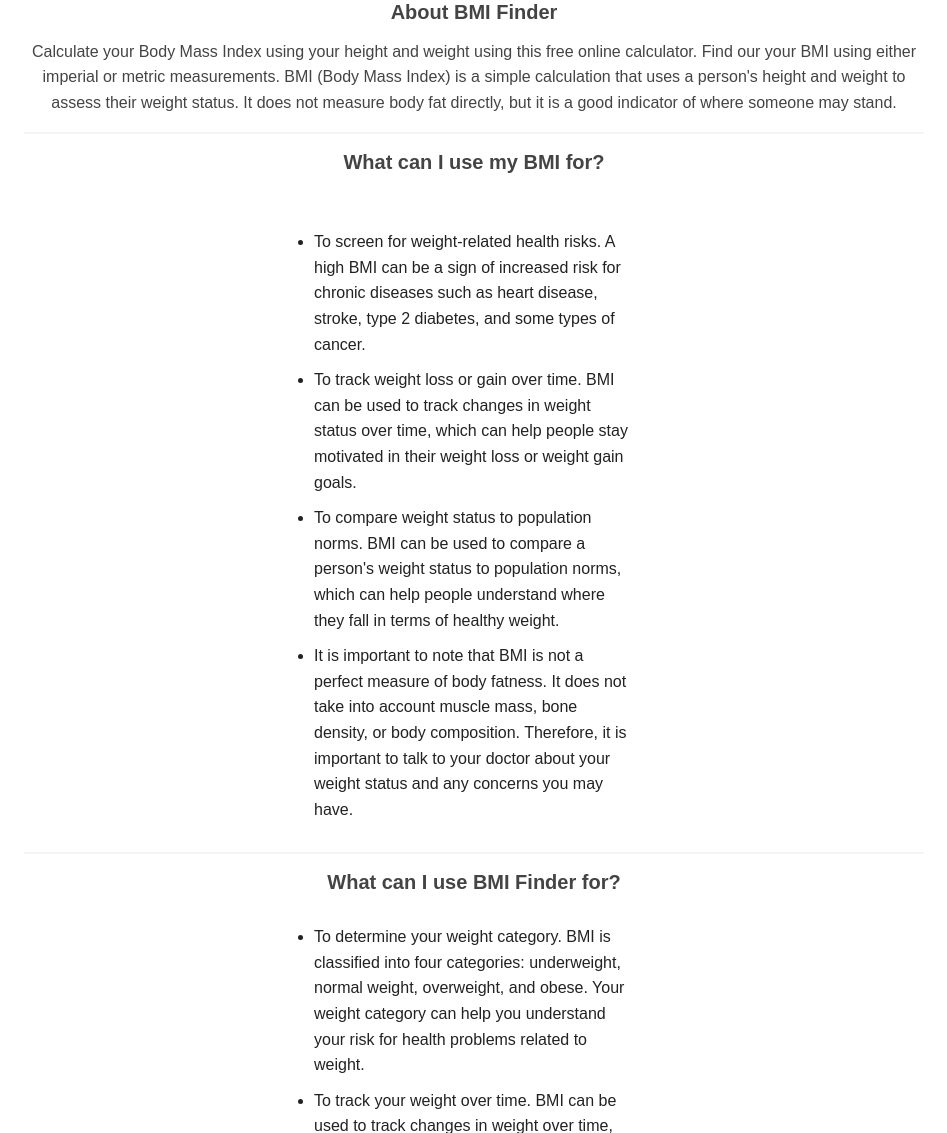
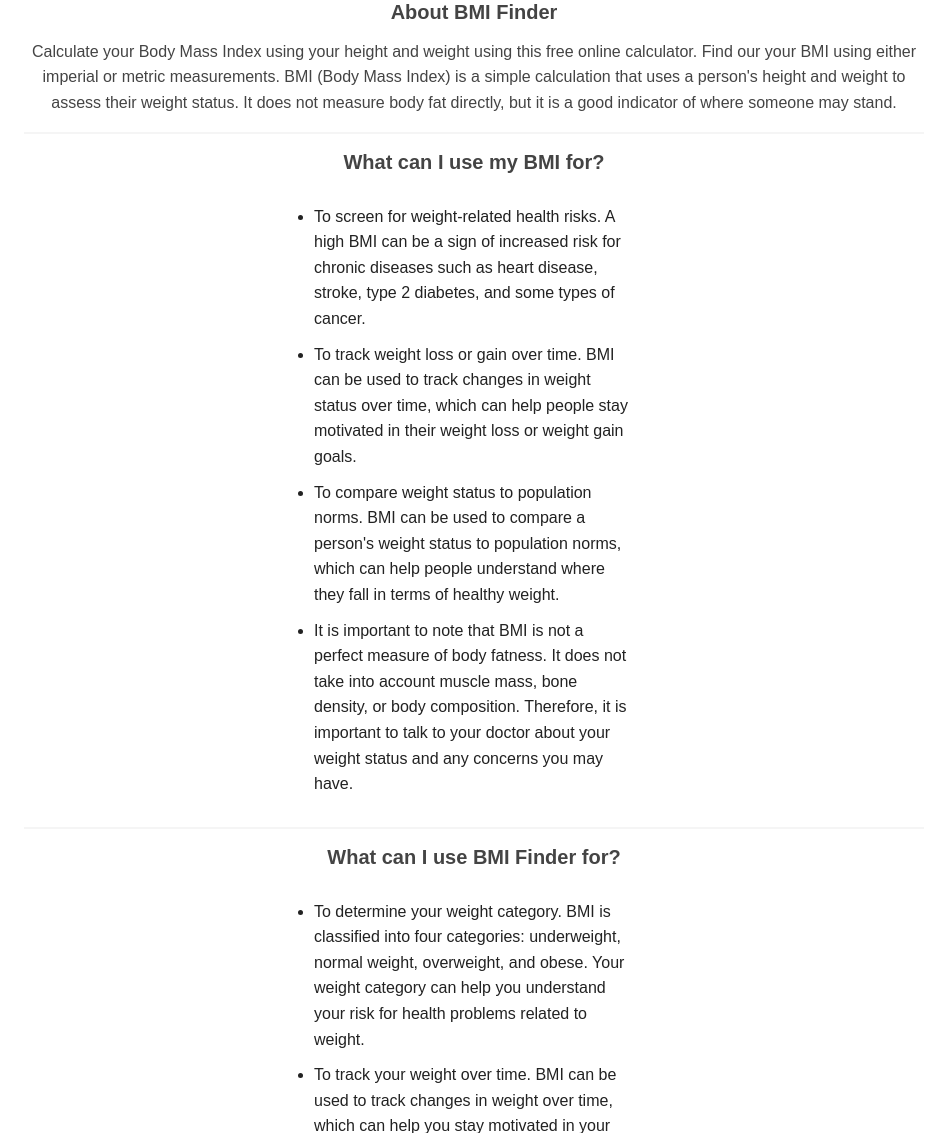
Before and after one commit to lbrilli/bmi-finder.com, a PHP site: page / in a window 1280 px wide. Shown: the part 1028-2161 px from the top of the page, without its empty margins (166-1113 px from the left). Run offline with PHP 8.4, Linux system fonts and the light colour scheme; data that the repository does not hold is empty; some libraries are stand-ins or nearby versions.

Commit message:
more css updates

```diff
--- a/index.php
+++ b/index.php
@@ -309,7 +309,7 @@
 					<hr/>
 					<div class="section minor">
 						<h3 class="subtitle-minor">What can I use my BMI for?</h3>
-						<br>
+							<p class="subtext-minor">
 								<ul>
 									<li>To screen for weight-related health risks. A high BMI can be a sign of increased risk for chronic
 										diseases such as heart disease, stroke, type 2 diabetes, and some types of cancer.</li>
@@ -321,10 +321,12 @@
 										account muscle mass, bone density, or body composition. Therefore, it is important to talk to your
 										doctor about your weight status and any concerns you may have.</li>
 								</ul>
+							</p>
 					</div>
 					<hr/>
 					<div class="section minor">
 						<h3 class="subtitle-minor">What can I use BMI Finder for?</h3>
+						<p class="subtext-minor">
 							<ul>
 								<li>To determine your weight category. BMI is classified into four categories: underweight, normal weight,
 									overweight, and obese. Your weight category can help you understand your risk for health problems
@@ -337,6 +339,7 @@
 								<li>If you are concerned about your weight or weight status, talk to your doctor. They can help you
 									understand your BMI and what it means for your health.</li>
 							</ul>
+						</p>
 					</div>
 				</div>
 			</div>
```
Lines whose indentation alone changed are shown as unchanged.
